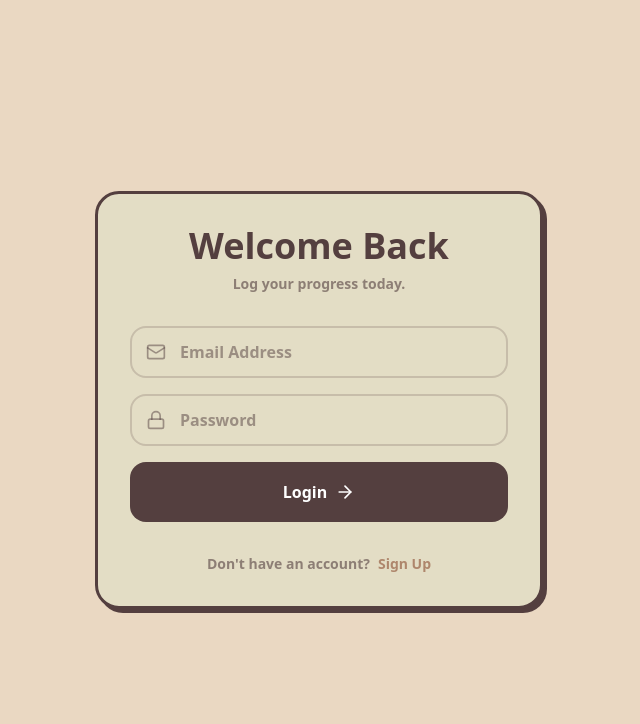
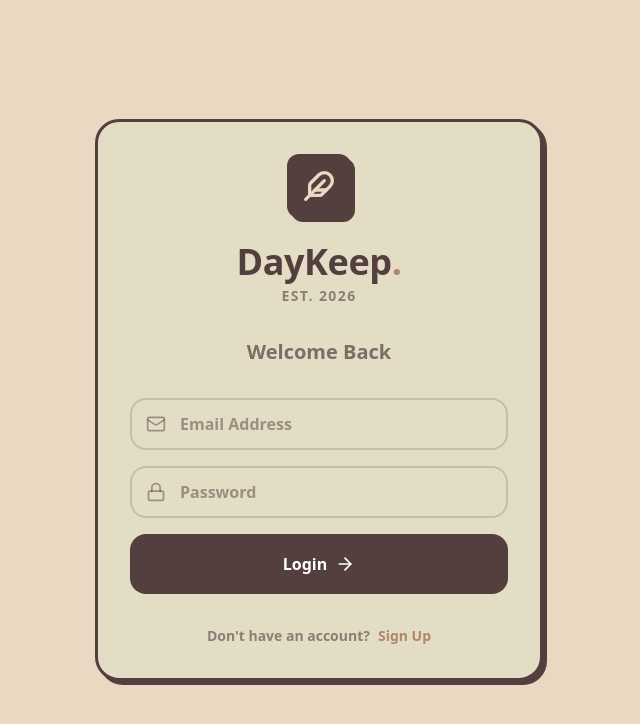
Before and after one commit to pulkitsujaan/daykeep-frontend, a React (Vite) app: page / in a window 1280 px wide. Shown: the top 724 px of the page, without its empty margins (321-961 px from the left). Built offline with nearby package versions, Linux system fonts and the light colour scheme.

Commit message:
Added branding as DayKeep

```diff
--- a/index.html
+++ b/index.html
@@ -4,7 +4,7 @@
     <meta charset="UTF-8" />
     <link rel="icon" type="image/svg+xml" href="/vite.svg" />
     <meta name="viewport" content="width=device-width, initial-scale=1.0" />
-    <title>daykeep</title>
+    <title>DayKeep. | Daily Journal</title>
   </head>
   <body>
     <div id="root"></div>
--- a/src/App.jsx
+++ b/src/App.jsx
@@ -20,7 +20,7 @@ function App() {
   const [darkMode, setDarkMode] = useState(false);
 
   const [currentDate, setCurrentDate] = useState(new Date());
-  const [view, setView] = useState('calendar');
+  const [view, setView] = useState(localStorage.getItem('appView') || 'calendar');
   const [currentTheme, setCurrentTheme] = useState('vintage');
   const [modalOpen, setModalOpen] = useState(false);
   const [selectedDate, setSelectedDate] = useState(null);
@@ -40,6 +40,10 @@ function App() {
       fetchLogs();
     }
   }, [token, user]);
+
+  useEffect(() => {
+    localStorage.setItem('appView', view);
+  }, [view]);
 
   const fetchLogs = async () => {
     // 1. Safety Check: Ensure we have a user object
@@ -79,11 +83,15 @@ function App() {
   const handleLogout = () => {
     localStorage.removeItem('token');
     localStorage.removeItem('user');
+
+    // Optional: Decide if you want to keep the view preference or reset it.
+    // Usually, on logout, it's cleaner to reset to default.
+    localStorage.removeItem('appView'); // <--- Clear the saved view
+
     setToken(null);
     setUser(null);
     setLogs([]);
-    setView('calendar');
-    // --- FIX 2: Show Logout Toast ---
+    setView('calendar'); // Reset state locally
     showToast('Logged out successfully.');
   };
 // Inside src/App.jsx
@@ -182,6 +190,7 @@ const handleEditRequest = () => {
             setDarkMode={setDarkMode}
             onProfileClick={() => setView('profile')}
             isProfileActive={view === 'profile'}
+            onHomeClick={() => setView('calendar')}
           />
 
           {view === 'calendar' ? (
--- a/src/components/AuthPage.jsx
+++ b/src/components/AuthPage.jsx
@@ -1,6 +1,7 @@
 import React, { useState } from 'react';
 import axios from 'axios'; // Ensure axios is installed: npm install axios
 import { User, Lock, Mail, ArrowRight, Loader2 } from 'lucide-react';
+import Logo from './Logo'; // <--- Import it
 
 const AuthPage = ({ onLoginSuccess }) => {
   const [isLogin, setIsLogin] = useState(true);
@@ -51,19 +52,21 @@ const AuthPage = ({ onLoginSuccess }) => {
   };
 
   return (
+
     <div className="min-h-screen flex items-center justify-center p-4 bg-paper-bg transition-colors duration-500">
 
-      {/* Auth Card */}
       <div className="w-full max-w-md bg-paper-card dark:bg-night-card border-3 border-ink dark:border-chalk rounded-3xl shadow-soft dark:shadow-soft-dark p-8 relative overflow-hidden animate-in fade-in zoom-in duration-300">
 
-        {/* Header */}
+        {/* --- BRANDING SECTION --- */}
+        <div className="flex justify-center mb-8">
+            <Logo size="large" />
+        </div>
+        {/* ------------------------ */}
+
         <div className="text-center mb-8">
-          <h1 className="text-4xl font-black text-ink dark:text-chalk mb-2">
-            {isLogin ? 'Welcome Back' : 'Join the Journey'}
-          </h1>
-          <p className="text-ink/60 dark:text-chalk/60 font-bold text-sm">
-            {isLogin ? 'Log your progress today.' : 'Start building your streak.'}
-          </p>
+          <h2 className="text-xl font-bold text-ink dark:text-chalk opacity-70">
+            {isLogin ? 'Welcome Back' : 'Start Your Journey'}
+          </h2>
         </div>
 
         {/* Error Message */}
--- a/src/components/LogModal.jsx
+++ b/src/components/LogModal.jsx
@@ -121,6 +121,11 @@ const LogModal = ({ onClose, date, onSave, existingData, token }) => { // <--- A
               className="w-full h-4 bg-gray-200 dark:bg-gray-700 rounded-full appearance-none cursor-pointer accent-ink dark:accent-chalk"
             />
           </div>
+          {/* --- RESTORED LABELS --- */}
+  <div className="flex justify-between px-2 mt-1">
+      <span className="text-xs font-bold opacity-40 uppercase tracking-widest">Lazy</span>
+      <span className="text-xs font-bold opacity-40 uppercase tracking-widest">Fire</span>
+  </div>
 
           {/* Text Area */}
           <div>
--- /dev/null
+++ b/src/components/Logo.jsx
@@ -0,0 +1,30 @@
+import React from 'react';
+import { Feather } from 'lucide-react';
+
+const Logo = ({ size = "normal" }) => {
+  const isLarge = size === "large";
+
+  return (
+    <div className={`flex items-center gap-2 select-none ${isLarge ? 'flex-col' : 'flex-row'}`}>
+      <div className={`
+        flex items-center justify-center rounded-xl bg-ink text-paper-bg dark:bg-chalk dark:text-night-bg
+        ${isLarge ? 'w-16 h-16 shadow-soft' : 'w-10 h-10 shadow-sm'}
+      `}>
+        <Feather size={isLarge ? 32 : 20} strokeWidth={2.5} />
+      </div>
+
+      <div className={`font-black tracking-tight text-ink dark:text-chalk ${isLarge ? 'text-center' : 'text-left'}`}>
+        <h1 className={`${isLarge ? 'text-4xl mt-4' : 'text-2xl'}`}>
+          DayKeep<span className="text-[var(--color-accent)]">.</span>
+        </h1>
+        {isLarge && (
+            <span className="block text-sm opacity-60 font-bold uppercase tracking-widest mt-1">
+                Est. 2026
+            </span>
+        )}
+      </div>
+    </div>
+  );
+};
+
+export default Logo;
--- a/src/data/themes.js
+++ b/src/data/themes.js
@@ -1,5 +1,3 @@
-// src/data/themes.js
-
 export const themes = {
   vintage: {
     name: "Vintage Coffee",
@@ -11,42 +9,62 @@ export const themes = {
       "--color-night-card": "#765555",
       "--color-chalk": "#ead8c2",
       "--color-accent": "#ae866c",
+
+      /* New Rating Colors */
+      "--color-rating-high": "#4d7c5e", /* Muted Forest Green */
+      "--color-rating-mid": "#ae866c",  /* Tan */
+      "--color-rating-low": "#9f4a4a",  /* Muted Red */
     }
   },
   ocean: {
     name: "Pacific Mist",
     colors: {
-      "--color-paper-bg": "#ecfeff",      /* Cyan-50 */
-      "--color-paper-card": "#cffafe",    /* Cyan-100 */
-      "--color-ink": "#164e63",           /* Cyan-900 */
-      "--color-night-bg": "#083344",      /* Cyan-950 */
-      "--color-night-card": "#155e75",    /* Cyan-800 */
+      "--color-paper-bg": "#ecfeff",
+      "--color-paper-card": "#cffafe",
+      "--color-ink": "#164e63",
+      "--color-night-bg": "#083344",
+      "--color-night-card": "#155e75",
       "--color-chalk": "#cffafe",
-      "--color-accent": "#06b6d4",        /* Cyan-500 */
+      "--color-accent": "#06b6d4",
+
+      /* Ocean Ratings */
+      "--color-rating-high": "#0891b2", /* Cyan-600 */
+      "--color-rating-mid": "#22d3ee",  /* Cyan-400 */
+      "--color-rating-low": "#be123c",  /* Rose-700 (Contrast) */
     }
   },
   forest: {
     name: "Deep Woods",
     colors: {
-      "--color-paper-bg": "#f0fdf4",      /* Green-50 */
-      "--color-paper-card": "#dcfce7",    /* Green-100 */
-      "--color-ink": "#14532d",           /* Green-900 */
-      "--color-night-bg": "#052e16",      /* Green-950 */
-      "--color-night-card": "#166534",    /* Green-800 */
+      "--color-paper-bg": "#f0fdf4",
+      "--color-paper-card": "#dcfce7",
+      "--color-ink": "#14532d",
+      "--color-night-bg": "#052e16",
+      "--color-night-card": "#166534",
       "--color-chalk": "#dcfce7",
-      "--color-accent": "#22c55e",        /* Green-500 */
+      "--color-accent": "#22c55e",
+
+      /* Forest Ratings */
+      "--color-rating-high": "#15803d", /* Green-700 */
+      "--color-rating-mid": "#eab308",  /* Yellow-500 */
+      "--color-rating-low": "#991b1b",  /* Red-800 */
     }
   },
   lavender: {
     name: "Dreamy Purple",
     colors: {
-      "--color-paper-bg": "#faf5ff",      /* Purple-50 */
-      "--color-paper-card": "#f3e8ff",    /* Purple-100 */
-      "--color-ink": "#581c87",           /* Purple-900 */
-      "--color-night-bg": "#3b0764",      /* Purple-950 */
-      "--color-night-card": "#6b21a8",    /* Purple-800 */
+      "--color-paper-bg": "#faf5ff",
+      "--color-paper-card": "#f3e8ff",
+      "--color-ink": "#581c87",
+      "--color-night-bg": "#3b0764",
+      "--color-night-card": "#6b21a8",
       "--color-chalk": "#e9d5ff",
-      "--color-accent": "#a855f7",        /* Purple-500 */
+      "--color-accent": "#a855f7",
+
+      /* Lavender Ratings */
+      "--color-rating-high": "#7e22ce", /* Purple-700 */
+      "--color-rating-mid": "#c084fc",  /* Purple-400 */
+      "--color-rating-low": "#be185d",  /* Pink-700 */
     }
   }
 };
--- a/src/theme/theme.js
+++ /dev/null
@@ -1,48 +0,0 @@
-import { createTheme } from '@mui/material/styles';
-
-const getTheme = (mode) => createTheme({
-  palette: {
-    mode,
-    ...(mode === 'light'
-      ? {
-          // Light Mode: "Paper and Ink"
-          primary: { main: '#3f51b5' }, // Crayon Blue
-          background: { default: '#fdfbf7', paper: '#ffffff' }, // Creamy paper
-          text: { primary: '#2d2d2d' },
-        }
-      : {
-          // Dark Mode: "Chalkboard"
-          primary: { main: '#ffcc80' }, // Chalk Orange
-          background: { default: '#121212', paper: '#1e1e1e' },
-          text: { primary: '#e0e0e0' },
-        }),
-  },
-  typography: {
-    fontFamily: '"Roboto", "Helvetica", "Arial", sans-serif', // Normal fonts as requested
-  },
-  components: {
-    MuiButton: {
-      styleOverrides: {
-        root: ({ theme }) => ({
-          textTransform: 'none',
-          borderRadius: '2px 8px 2px 8px / 8px 2px 8px 2px', // Slight subtle skew
-          boxShadow: `2px 2px 0px 0px ${theme.palette.text.primary}`, // Hard shadow
-          border: `2px solid ${theme.palette.text.primary}`,
-          '&:hover': {
-            boxShadow: `4px 4px 0px 0px ${theme.palette.text.primary}`,
-            transform: 'translate(-1px, -1px)',
-          },
-        }),
-      },
-    },
-    MuiPaper: {
-      styleOverrides: {
-        root: ({ theme }) => ({
-          backgroundImage: 'none', // Remove default MUI dark mode gradient
-        }),
-      },
-    },
-  },
-});
-
-export default getTheme;
```
Also changed, not shown: src/components/DayCell.jsx (+20 -11 lines), src/components/Header.jsx (+49 -41 lines).
